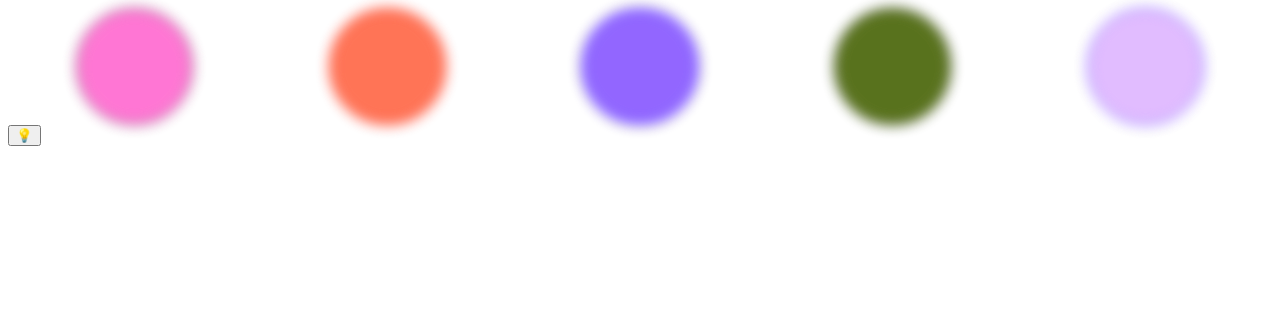
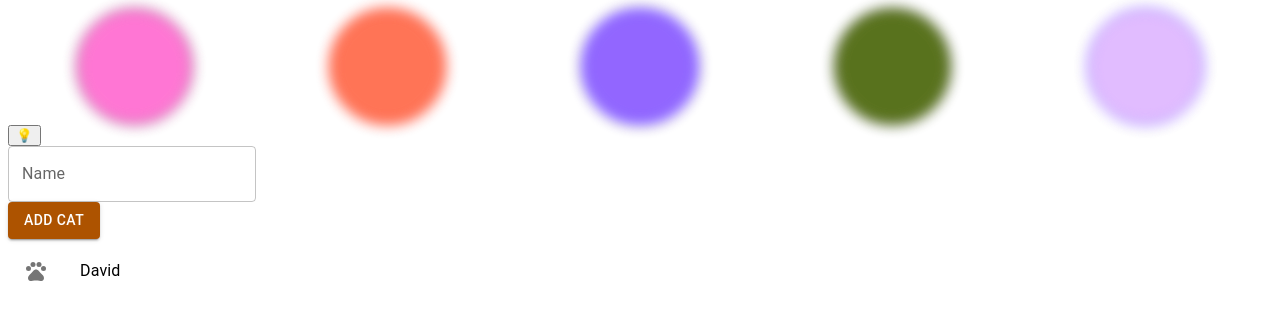
Before and after one commit to mccooll/MetallicActiveSource, a React (Vite) app: page / in a window 1280 px wide. Shown: the top 320 px of the page. Built offline with nearby package versions, Linux system fonts and the light colour scheme.

Commit message:
Added cat list and form and MUI

```diff
--- a/src/App.jsx
+++ b/src/App.jsx
@@ -3,30 +3,55 @@ import './App.css'
 import LightBulb from './LightBulb'
 import Colors from './Colors'
 import Switch from './Switch'
+import AppContext from './AppContext'
+import CatList from './CatList'
+import CatForm from './CatForm'
+import Stack from '@mui/material/Stack';
+import { createTheme, ThemeProvider } from '@mui/material/styles';
+
+const theme = createTheme({
+  palette: {
+    primary: {
+      main:'#AD5300'
+    }
+  },
+});
 
 const App = ({name}) => {
   const [on, setOn] = useState(true);
+  const [cats, setCats] = useState([{name:"David", breed:"Human"}]);
+
+  const addNewCat = (name) => {
+    const breed = "Human";
+    const newCats = [...cats];
+    newCats.push({name: name, breed}) // long form vs short form of prop assignment from variable
+    setCats(newCats)
+  }
 
   return (
-    <div>
-      <div class="lightFixture">
-        <LightBulb on={on}></LightBulb>
-        <LightBulb on={on}></LightBulb>
-        <LightBulb on={on}></LightBulb>
-        <LightBulb on={on}></LightBulb>
-        <LightBulb on={on}></LightBulb>
+    <ThemeProvider theme={theme}>
+      <div>
+        <div className="lightFixture">
+          <AppContext.Provider value={on}>
+            <LightBulb></LightBulb>
+            <LightBulb></LightBulb>
+            <LightBulb></LightBulb>
+            <LightBulb></LightBulb>
+            <LightBulb></LightBulb>
+          </AppContext.Provider>
+        </div>
+        <Switch toggle={() => setOn(!on) } />
+        <Stack>
+        <div>
+          <CatForm addNewCat={name => addNewCat(name)}/>
+        </div>
+        <div>
+          <CatList cats={cats} />
+        </div>
+        </Stack>
       </div>
-      <Switch toggle={() => setOn(!on) }></Switch>
-    </div>
+    </ThemeProvider>
   )
 }
 
 export default App;
-
-
-// {[1,2,3].map(function (n) {
-//   return ([
-//     <h3></h3>, // note the comma
-//     <p></p>
-//   ]);
-// })}
--- /dev/null
+++ b/src/AppContext.jsx
@@ -0,0 +1,4 @@
+
+import { createContext } from 'react'
+
+export default createContext(false)
--- /dev/null
+++ b/src/CatForm.jsx
@@ -0,0 +1,19 @@
+import { useRef } from 'react'
+import Button from '@mui/material/Button';
+import TextField from '@mui/material/TextField';
+
+const CatForm = ({addNewCat}) => {
+
+  const ref = useRef()
+
+  return (
+    <>
+      <TextField inputRef={ref} id="outlined-basic" label="Name" variant="outlined" />
+      <div>
+        <Button  onClick={() => addNewCat(ref.current.value)} variant="contained">Add Cat</Button>
+      </div>
+    </>
+  )
+}
+
+export default CatForm;
--- /dev/null
+++ b/src/CatList.jsx
@@ -0,0 +1,27 @@
+import { useState, useEffect, useContext } from 'react'
+import ListItemText from '@mui/material/ListItemText';
+import ListItem from '@mui/material/ListItem';
+import List from '@mui/material/List';
+import ListItemIcon from '@mui/material/ListItemIcon';
+import PetsIcon from '@mui/icons-material/Pets';
+
+
+const CatList = ({cats}) => {
+  return (
+    <List>
+      {
+        cats.map((c) => (
+            <ListItem>
+              <ListItemIcon>
+                <PetsIcon />
+              </ListItemIcon>
+              <ListItemText>{c.name}</ListItemText>
+            </ListItem>
+          )
+                 )
+      }
+    </List>
+  )
+}
+
+export default CatList;
--- a/src/LightBulb.jsx
+++ b/src/LightBulb.jsx
@@ -1,9 +1,11 @@
-import { useState, useEffect } from 'react'
+import { useState, useEffect, useContext } from 'react'
+import AppContext from './AppContext'
 import './LightBulb.css'
 import {randomColour} from './randomColour'
 
-const LightBulb = ({on}) => {
+const LightBulb = () => {
   const [colour, setColour] = useState(randomColour());
+  const on = useContext(AppContext)
 
   useEffect(() => {
     if(on===true) {
```
Also changed, not shown: package.json (+6 -1 lines), vite.config.js.timestamp-1690048747620.mjs (added, +13 -0 lines), 1 other file (tests, documents, lock files or other folders).
